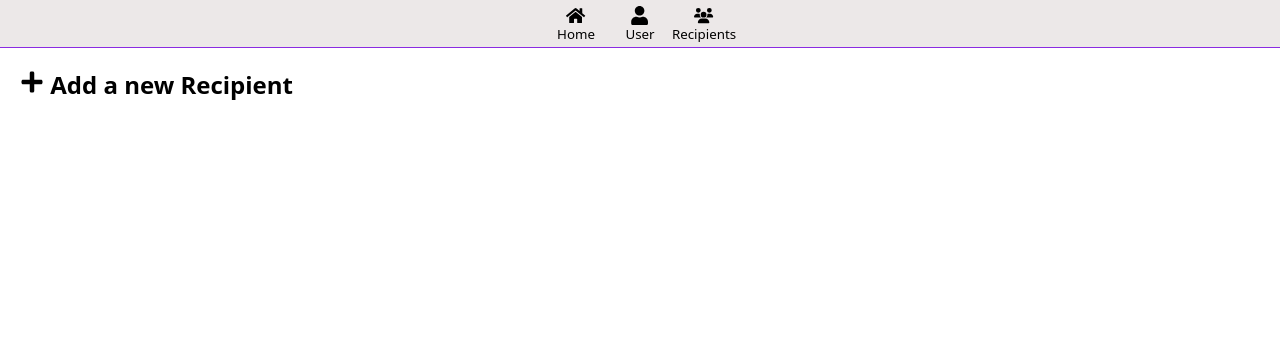
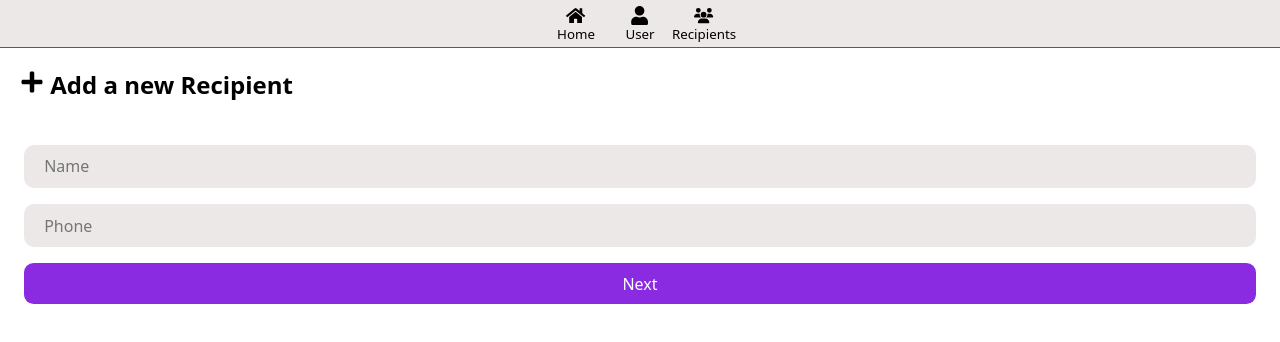
Before and after one commit to SendInvoice/SendInvoice, a React (Vite) app in the folder pkgs/client/: page /recipients in a window 1280 px wide. Shown: the top 342 px of the page. Built offline with nearby package versions, Linux system fonts and the light colour scheme.

Commit message:
New Recipient Page

```diff
--- a/pkgs/client/src/pages/Recipients/index.tsx
+++ b/pkgs/client/src/pages/Recipients/index.tsx
@@ -1,13 +1,158 @@
+import { useEffect, useState, type FormEvent } from 'react';
+
+import Navbar from '../Auth/components/Navbar'
+
 import { FaPlus } from 'react-icons/fa'
-import Navbar from '../Auth/components/Navbar'
+import { Button } from '../../components/atoms/Button';
+import { Form } from '../../components/atoms/Form';
+import { Input } from '../../components/atoms/Input';
+
 import './Recipients.css'
 
 export default function Recipients() {
+    const [message, setMessage] = useState<string | null>(null);
+    const [step, setStep] = useState(1);
+
+    const [name, setName] = useState(() => localStorage.getItem('recipient_name') || '');
+    const [phone, setPhone] = useState(() => localStorage.getItem('recipient_phone') || '');
+    const [address, setAddress] = useState({
+        StreetAddress1: '',
+        StreetAddress2: '',
+        city: '',
+        cityArea: '',
+        postalCode: '',
+        country: ''
+    });
+
+    const handleSubmit = async (ev: FormEvent<HTMLFormElement>) => {
+        ev.preventDefault();
+        setMessage(null);
+        console.table({
+            name,
+            phone,
+            address,
+        });
+
+        try {
+            const res = await fetch('http://localhost:8080/api/v1/recipients', {
+                method: 'POST',
+                headers: {
+                    'content-type': 'application/json',
+                },
+                body: JSON.stringify({
+                    name,
+                    phone,
+                    address
+                }),
+            });
+
+            if (res.status === 201) {
+                localStorage.removeItem('recipient_name');
+                localStorage.removeItem('recipient_phone');
+                setMessage('Recipient created successfully!');
+            } else if (res.status === 400) {
+                setMessage('An unexpected error occurred. Please try again.');
+            }
+        } catch (err) {
+            setMessage('Failed to create Recipient');
+        }
+    };
+
+    const goToNextStep = () => {
+        if (!name.trim() || !phone.trim()) {
+            setMessage('Please fill in Name and Phone first');
+            return;
+        }
+        setMessage(null);
+        setStep(2);
+    };
+
+    useEffect(() => {
+        localStorage.setItem('recipient_name', name);
+    }, [name]);
+
+    useEffect(() => {
+        localStorage.setItem('recipient_phone', phone);
+    }, [phone]);
 
     return (
         <div>
-            <Navbar/>
-            <h2 className='h2'><FaPlus/> Add a new Recipient</h2>
+            <Navbar />
+            <h2 className='h2'><FaPlus /> Add a new Recipient</h2>
+            <Form onSubmit={handleSubmit}>
+                {step === 1 && (
+                    <>
+                        <Input
+                            type='text'
+                            value={name}
+                            onChange={(e) => setName(e.target.value)}
+                            placeholder='Name'
+                        />
+                        <Input
+                            type='text'
+                            value={phone}
+                            onChange={(e) => setPhone(e.target.value)}
+                            placeholder='Phone'
+                        />
+                        {message && <p className="error-message">{message}</p>}
+                        <Button
+                            className='button_form'
+                            type='button'
+                            onClick={goToNextStep}>
+                            Next
+                        </Button>
+                    </>
+                )}
+
+                {step === 2 && (
+                    <>
+                        <label>Address</label>
+                        <Input
+                            type='text'
+                            value={address.StreetAddress1}
+                            onChange={(e) => setAddress({ ...address, StreetAddress1: e.target.value })}
+                            placeholder='Street Address 1'
+                        />
+
+                        <Input
+                            type='text'
+                            value={address.StreetAddress2}
+                            onChange={(e) => setAddress({ ...address, StreetAddress2: e.target.value })}
+                            placeholder='Street Address 2'
+                        />
+                        <Input
+                            type='text'
+                            value={address.city}
+                            onChange={(e) => setAddress({ ...address, city: e.target.value })}
+                            placeholder='City'
+                        />
+                        <Input
+                            type='text'
+                            value={address.cityArea}
+                            onChange={(e) => setAddress({ ...address, cityArea: e.target.value })}
+                            placeholder='City Area'
+                        />
+                        <Input
+                            type='text'
+                            value={address.postalCode}
+                            onChange={(e) => setAddress({ ...address, postalCode: e.target.value })}
+                            placeholder='Postal Code'
+                        />
+                        <Input
+                            type='text'
+                            value={address.country}
+                            onChange={(e) => setAddress({ ...address, country: e.target.value })}
+                            placeholder='Country'
+                        />
+                        {message && <p className="error-message">{message}</p>}
+                        <Button
+                            className='button_form'
+                            type='submit'>
+                            Create New Recipient
+                        </Button>
+                    </>
+                )}
+            </Form>
         </div>
     )
 }
```
